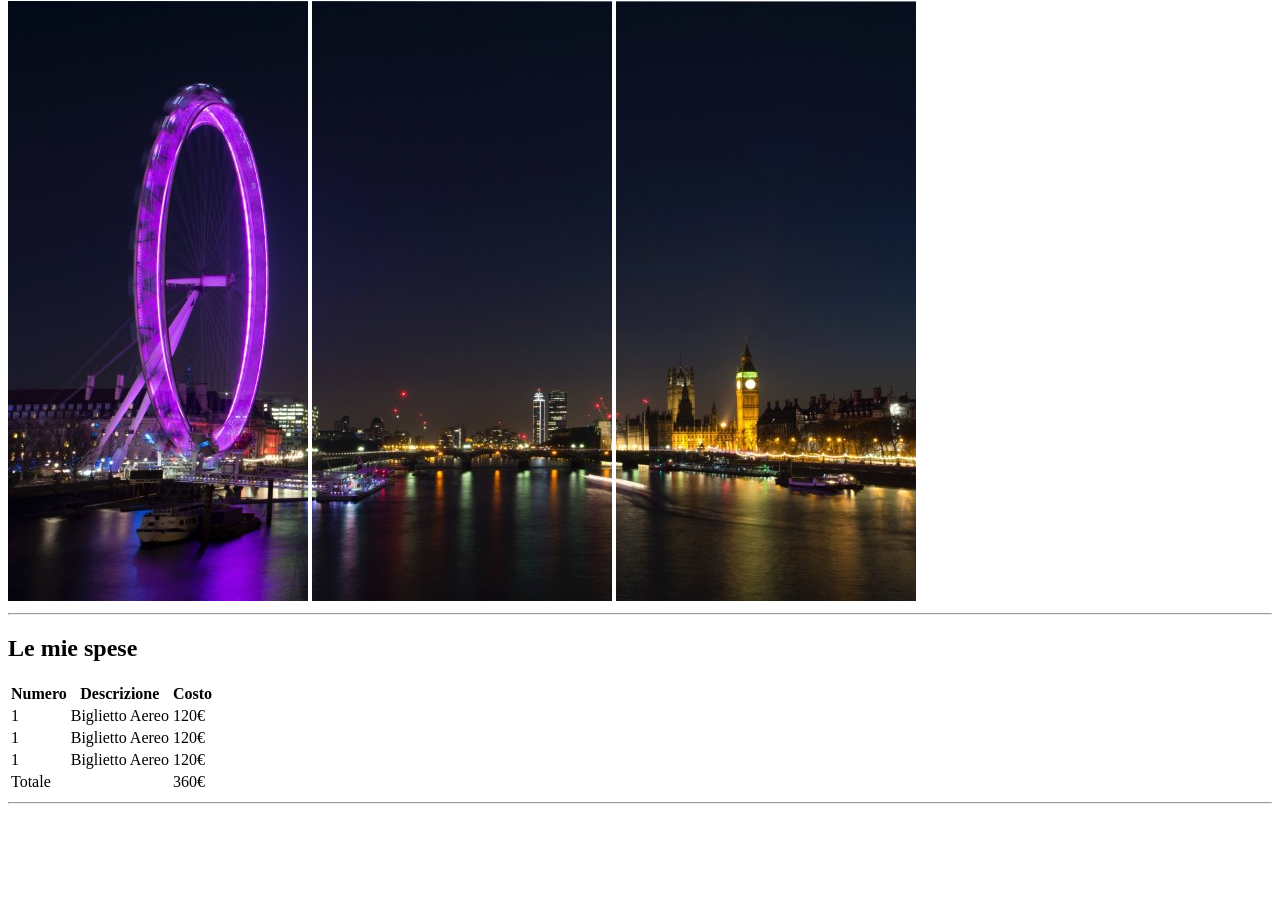
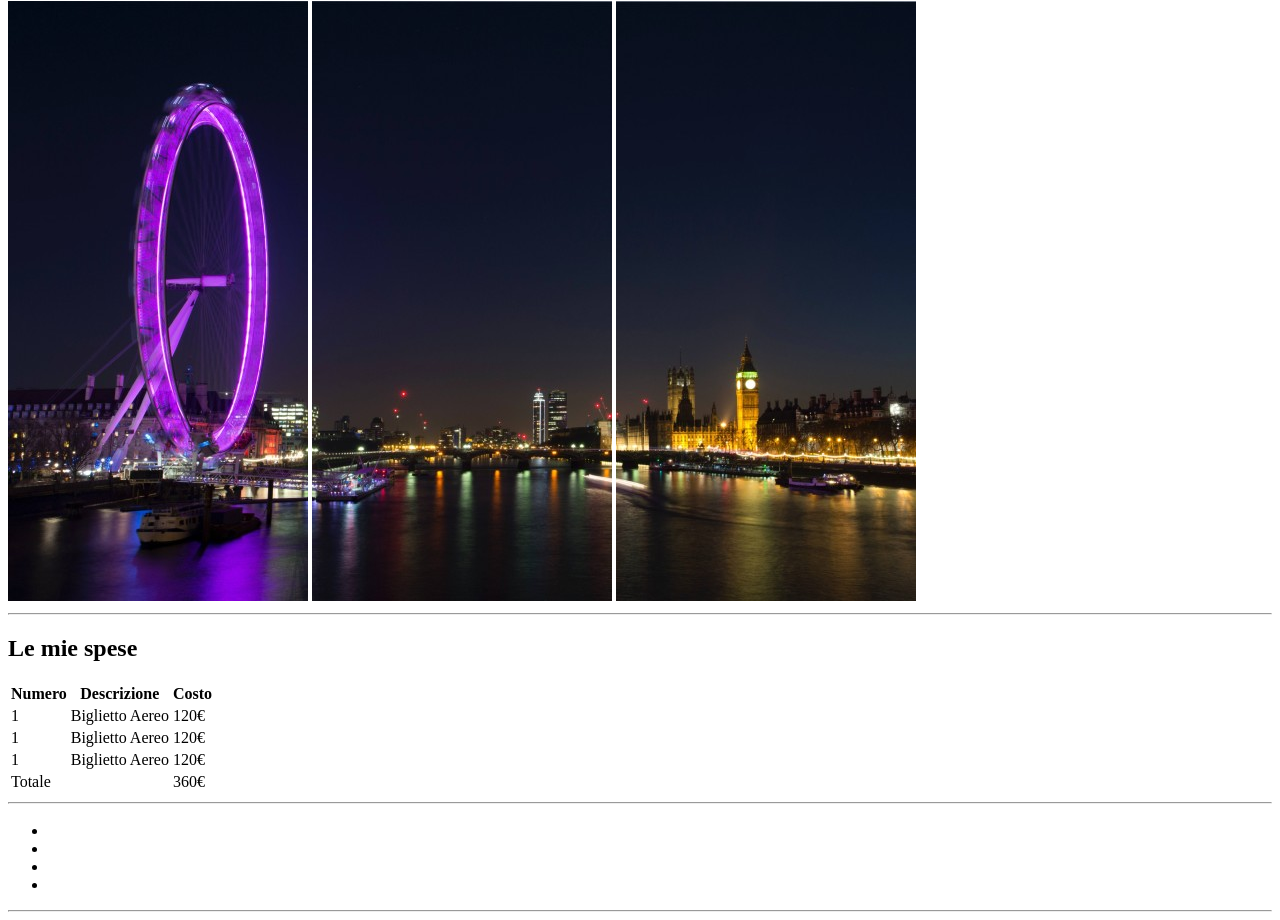
Before and after one commit to FloatIndex/html-london-trip, a plain HTML site: page index.html in a window 1280 px wide. Shown: the part 79-999 px from the top of the page. Before the commit the page ends 891 px from the top, so only its background shows below. Drawn offline with Linux system fonts and the light colour scheme.

Commit message:
scheletro sezione cose-da-fare

```diff
--- a/index.html
+++ b/index.html
@@ -70,7 +70,16 @@
 
         <!--cose da fare-->
         <section>
+            <h3></h3>
 
+            <ul>
+                <li></li>
+                <li></li>
+                <li></li>
+                <li></li>
+            </ul>
+
+            <hr>
         </section>
 
         <!--info utili-->
```
